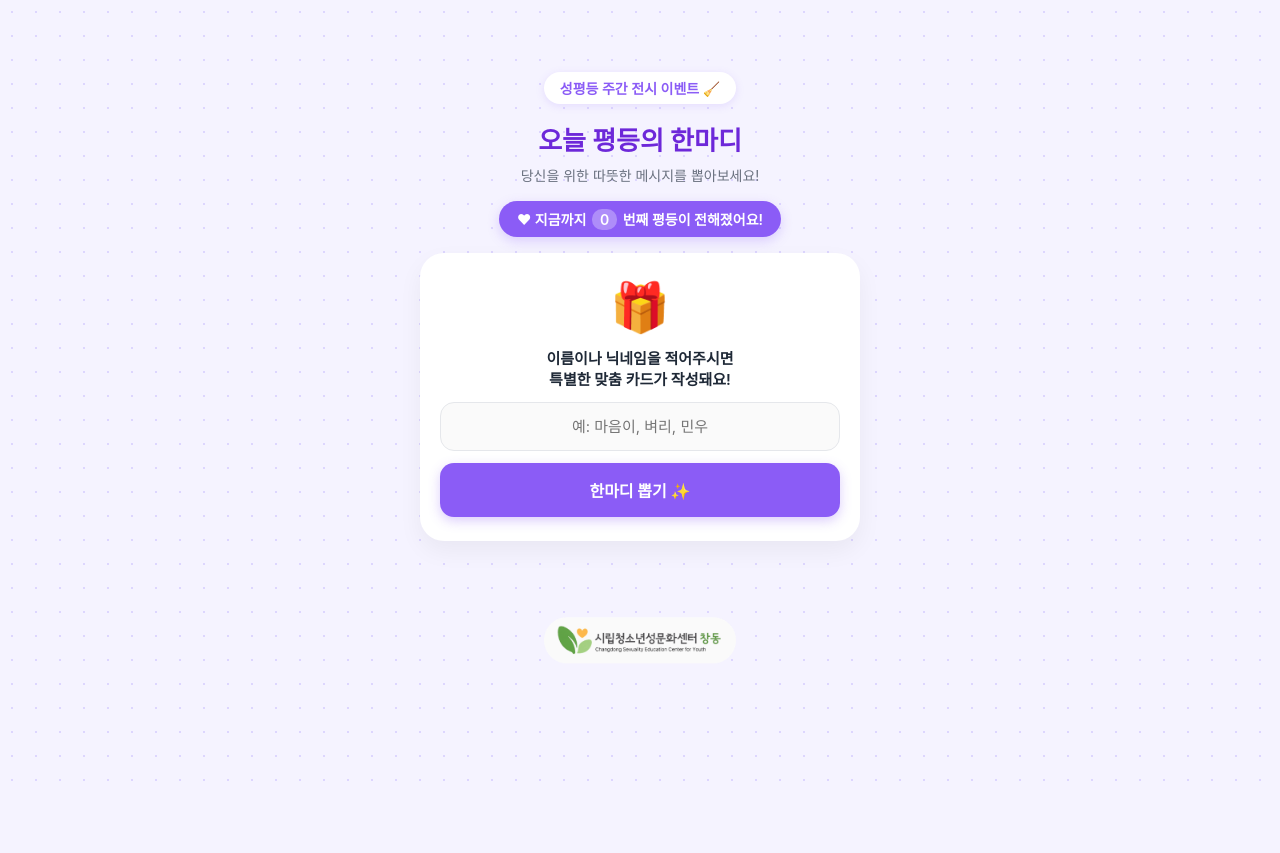
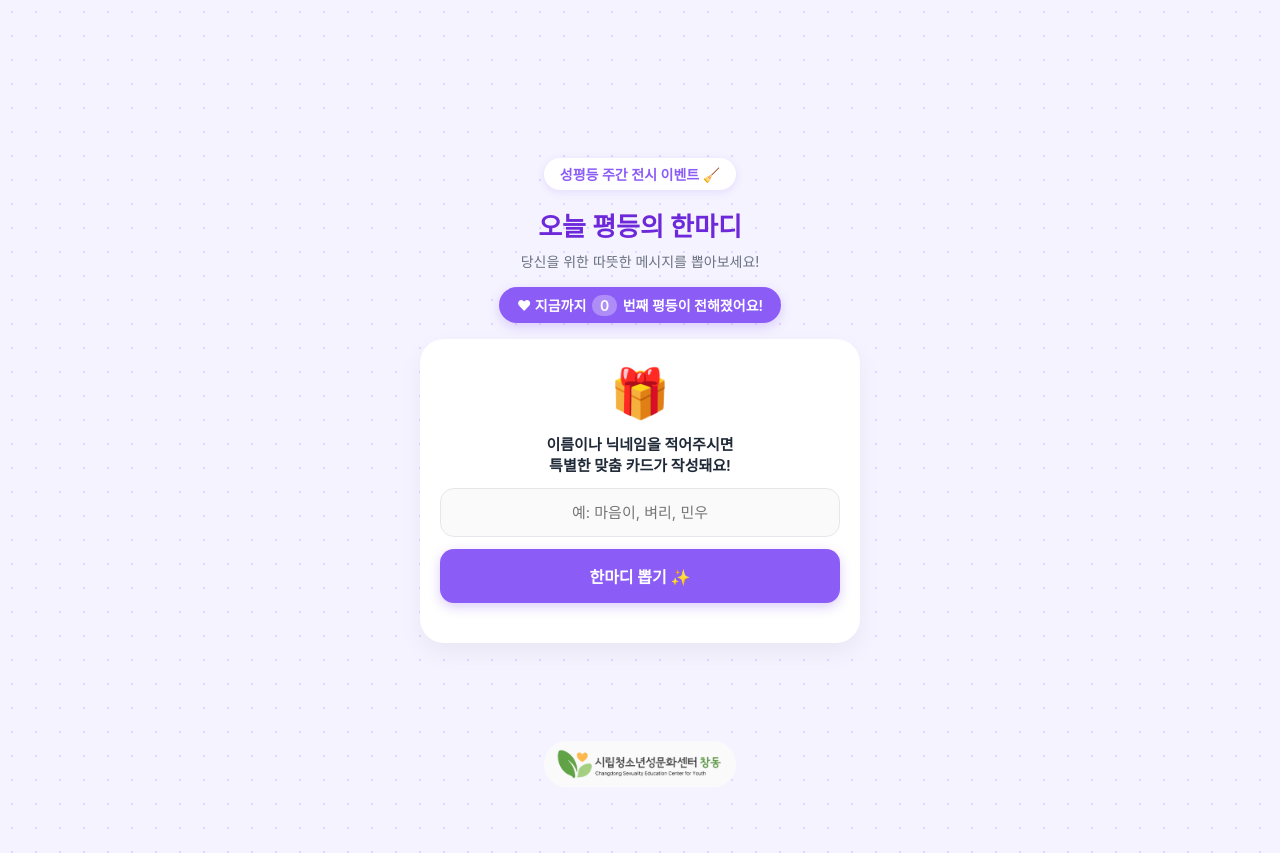
Before and after one commit to doudouwang9526/equality-event2, a plain HTML site: page index.html in a window 1280 px wide. Before the commit the page ends 800 px from the top, so only its background shows below. Drawn offline with Linux system fonts and the light colour scheme; no server answers.

Commit message:
Update index.html

```diff
--- a/index.html
+++ b/index.html
@@ -87,10 +87,11 @@ body {
       margin: 0 2px;
     }
 
+   /* 1. 카드가 기준점(기준 축)이 되도록 설정 */
 .card {
   background: var(--card-bg);
   width: 100%;
-      padding: 24px 20px;
+  padding: 24px 20px 40px 20px; /* 맨 아래 여백을 조금 주어 공간 확보 */
   border-radius: 24px;
   box-shadow: 0 10px 25px rgba(0, 0, 0, 0.05);
   display: flex;
@@ -98,15 +99,18 @@ body {
   align-items: center;
   gap: 12px;
   text-align: center;
+  position: relative; /* 🌟 기준점이 되도록 꼭 추가! */
 }
 
-/* 2. 로고가 흰 카드에 무조건 강제로 붙어있게 설정 */
+/* 2. 로고를 카드 '바깥 밑바닥'에 절대 좌표로 딱 붙이기 */
 .logo-img {
   max-width: 200px;
   height: auto;
-  margin-top: -28px !important; /* !important를 붙여서 무조건 카드에 끌어올립니다 */
-  position: relative;
-  z-index: 10;
+  position: absolute;   /* 🌟 부모 카드를 기준으로 위치를 직접 지정 */
+  top: 100%;            /* 카드가 끝나는 바로 아래 지점 */
+  left: 50%;            /* 중앙 정렬 */
+  transform: translateX(-50%); /* 중앙 정렬 보정 */
+  margin-top: 10px;     /* 카드 바닥과 로고 사이의 아주 살짝의 틈 (원하시는 만큼 숫자를 줄이거나 0으로 변경 가능!) */
 }
     .icon-gift { font-size: 48px; }
 
@@ -221,6 +225,9 @@ body {
       <p class="card-desc">이름이나 닉네임을 적어주시면<br>특별한 맞춤 카드가 작성돼요!</p>
       <input type="text" id="nickname" class="input-box" placeholder="예: 마음이, 벼리, 민우" onkeypress="if(event.keyCode==13) startDraw()">
       <button class="btn btn-primary" onclick="startDraw()">한마디 뽑기 ✨</button>
+
+      <!-- 🌟 카드 바깥 바닥에 바짝 붙일 로고 (step-1용) -->
+      <img src="센터 로고.png" alt="시립청소년성문화센터 창동" class="logo-img">
     </div>
 
     <!-- 두 번째 화면 -->
@@ -229,9 +236,12 @@ body {
       <div id="res-category" class="category-tag">🌱 선택과 가능성</div>
       <div id="res-quote" class="quote-text">"당신은 무엇이든 선택할 수 있어요."</div>
       <div id="res-ending" class="ending-box">모두가 자기답게 살아갈 수 있을 때, 세상은 조금 더 평등해져요.</div>
+
+      <!-- 🌟 카드 바깥 바닥에 바짝 붙일 로고 (step-2용) -->
+      <img src="센터 로고.png" alt="시립청소년성문화센터 창동" class="logo-img">
     </div>
-<!-- 🌟 로고가 카드(step-2) 바로 밑에 붙어있어야 합니다! -->
-    <img src="센터 로고.png" alt="시립청소년성문화센터 창동" class="logo-img">
+
+    <!-- 기존에 제일 밑에 혼자 있던 <img class="logo-img"> 태그는 삭제해 주세요! -->
 
     <div id="button-group" class="container hidden" style="gap: 10px;">
       <button class="btn btn-primary" onclick="drawAgain()">다른 한마디 더 뽑기 🔄</button>
```
Lines whose indentation alone changed are shown as unchanged.
